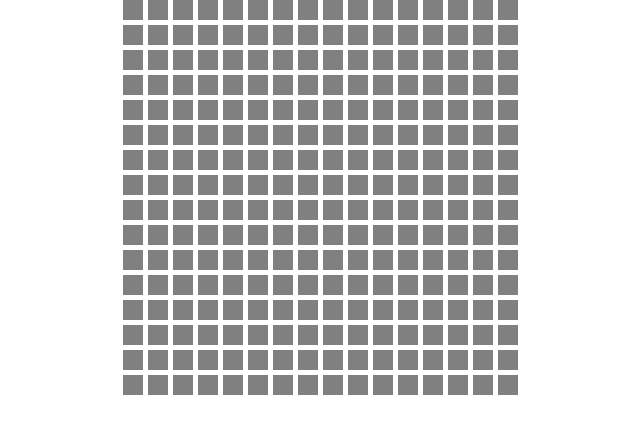
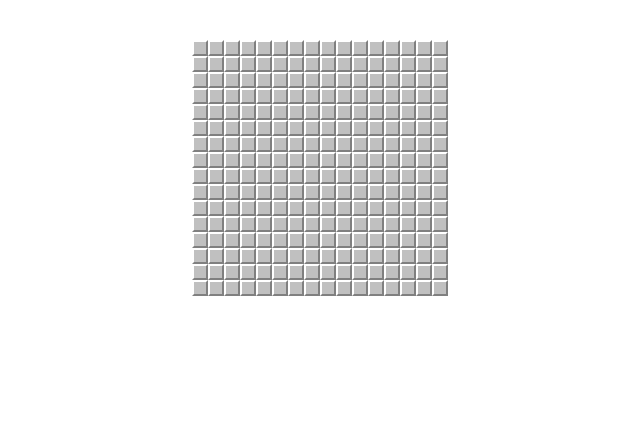
Before and after one commit to ElenaPogodaeva/minesweeper, a React (Create React App) app: page / in a window 1280 px wide. Shown: the top 434 px of the page, without its empty margins (320-960 px from the left). Built offline with nearby package versions, Linux system fonts and the light colour scheme.

Commit message:
feat: add sprite

```diff
--- a/src/Cell/Cell.module.scss
+++ b/src/Cell/Cell.module.scss
@@ -1,14 +1,6 @@
 .cell {
-  display: flex;
-  align-items: center;
-  justify-content: center;
-  gap: 5px;
-  width: 20px;
-  height: 20px;
+  width: 16px;
+  height: 16px;
   cursor: pointer;
-  //border-radius: 4px;
-  color: #fff;
-  background-color: gray;
-  font-weight: 600;
-  transition: background-color 0.2s;
+  background: url(../../public/minesweeper-sprites.png) no-repeat;
 }
--- a/src/Cell/Cell.tsx
+++ b/src/Cell/Cell.tsx
@@ -8,23 +8,27 @@ type CellProps = {
 };
 
 export const Cell = ({ value, onClick }: CellProps) => {
-  function getValue(value: ICell) {
-    if (!value.isOpen) {
-      return value.isFlagged ? "🚩" : null;
+  function getPosition(cell: ICell) {
+    if (!cell.isOpen) {
+      return cell.isFlagged ? '50px -51px' : '0px -51px';
     }
-    if (value.isMine) {
-      return "💣";
+    if (cell.isMine) {
+      return '-102px -51px';
     }
-    if (value.neighbour === 0) {
-      return null;
+    if (cell.isEmpty) {
+      return '-17px -51px';
     }
-    return value.neighbour;
+    return `${-17 * cell.neighbour}px -68px`;
   }
 
   return (
-    <div className={style.cell} onClick={onClick} >
-      {getValue(value)}
-    </div>
+    <div
+      className={style.cell}
+      onClick={onClick}
+      style={{
+        backgroundPosition: `${getPosition(value)}`,
+      }}
+    ></div>
   );
 };
 
--- a/src/components/Board/Board.module.scss
+++ b/src/components/Board/Board.module.scss
@@ -1,13 +1,5 @@
 .board {
-  display: flex;
-  align-items: center;
-  justify-content: center;
+  display: grid;
+  grid-template-columns: repeat(16, 1fr);
+  grid-template-rows: repeat(16, 1fr);
 }
-
-.row {
-  display: flex;
-  flex-wrap: wrap;
-  align-items: center;
-  justify-content: center;
-  gap: 5px;
-}
--- a/src/components/Board/Board.tsx
+++ b/src/components/Board/Board.tsx
@@ -21,7 +21,7 @@ export const Board = ({ gameStatus, setGameStatus }: BoardProps) => {
   }
 
   return (
-    <div className={style.row}>
+    <div className={style.board}>
       {grid.map((row) =>
         row.map((gridCell) => (
           <Cell
--- a/src/components/Game/Game.module.scss
+++ b/src/components/Game/Game.module.scss
@@ -1,4 +1,4 @@
 .game {
-  width: 400px;
-  margin: 0 auto;
+  max-width: 256px;
+  margin: 40px auto;
 }
```
Also changed, not shown: public/minesweeper-sprites.png (added).
